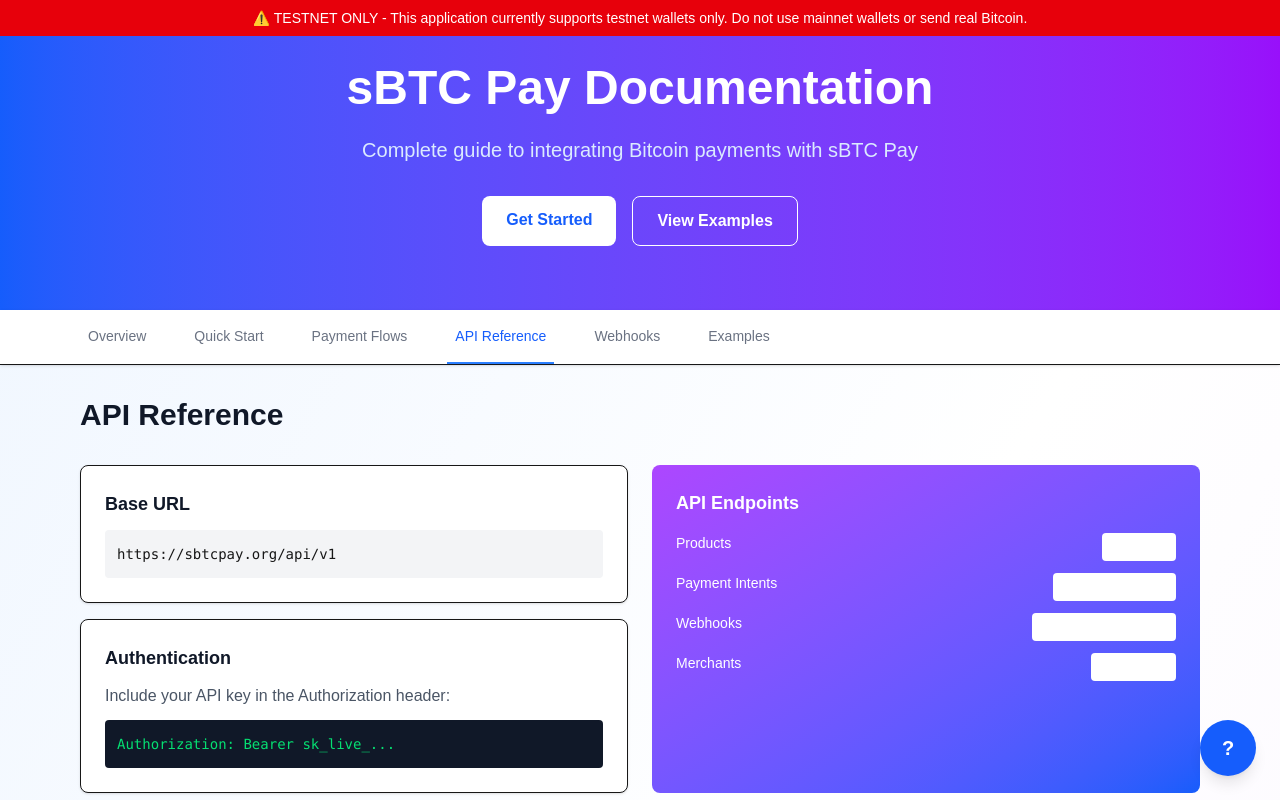
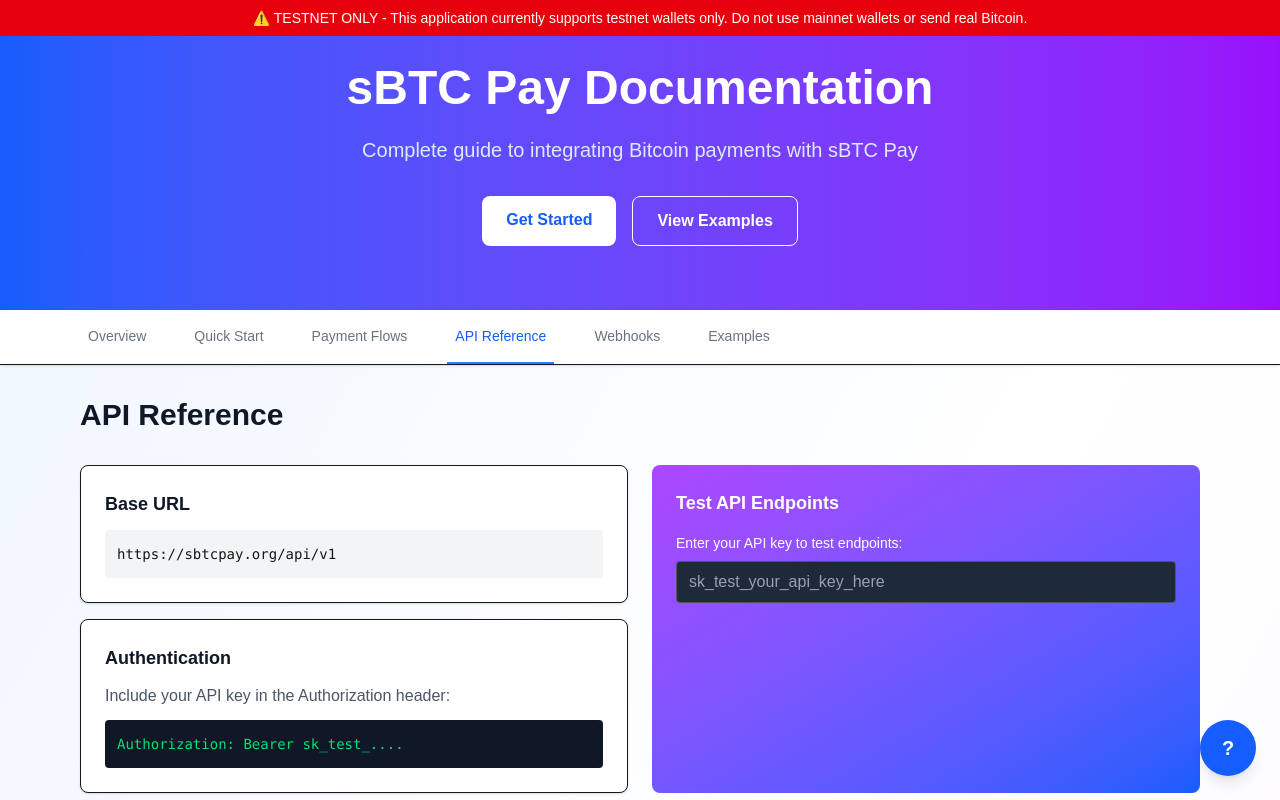
Before and after one commit to STX-CITY/sbtc-pay, a Next.js app: page /docs in a window 1280 px wide. Both pictures are taken after a click on the button "API Reference". Shown: the top 800 px of the page. Built offline with nearby package versions, Linux system fonts and the light colour scheme.

Commit message:
add real api call

```diff
--- a/src/app/dashboard/layout.tsx
+++ b/src/app/dashboard/layout.tsx
@@ -61,6 +61,12 @@ function DashboardNavigation({ children }: { children: ReactNode }) {
               >
                 Settings
               </Link>
+              <Link
+                href="/docs"
+                className="text-gray-600 hover:text-gray-900"
+              >
+                Docs
+              </Link>
               <button
                 onClick={handleLogout}
                 className="bg-red-500 text-white px-4 py-2 rounded hover:bg-red-600"
--- a/src/app/docs/page.tsx
+++ b/src/app/docs/page.tsx
@@ -7,6 +7,12 @@ import { PaymentComparison } from '@/components/docs/payment-comparison';
 export default function DocsPage() {
   const [activeTab, setActiveTab] = useState('overview');
   const [activeFlow, setActiveFlow] = useState('merchant');
+
+  // API Testing state
+  const [apiKey, setApiKey] = useState('');
+  const [testingApi, setTestingApi] = useState<string | null>(null);
+  const [apiResponse, setApiResponse] = useState<any>(null);
+  const [apiError, setApiError] = useState<string | null>(null);
 
   const codeSnippets = {
     nextjsSetup: `// pages/api/products/create.js
@@ -273,6 +279,71 @@ app.post('/webhooks/sbtc', express.raw({type: 'application/json'}), (req, res) =
 
   res.status(200).send('OK');
 });`
+  };
+
+  const testApiEndpoint = async (endpoint: string, method: string, sampleData?: any) => {
+    if (!apiKey) {
+      setApiError('Please enter your API key first');
+      return;
+    }
+
+    setTestingApi(endpoint);
+    setApiResponse(null);
+    setApiError(null);
+
+    try {
+      // Use the actual API base URL - adjust this to match your real API
+      const baseUrl = window.location.origin; // Use current domain
+      const url = `${baseUrl}/api/v1${endpoint}`;
+
+      const options: RequestInit = {
+        method,
+        headers: {
+          'Authorization': `Bearer ${apiKey}`,
+          'Content-Type': 'application/json',
+        }
+      };
+
+      if (sampleData && (method === 'POST' || method === 'PUT')) {
+        options.body = JSON.stringify(sampleData);
+      }
+
+      const response = await fetch(url, options);
+
+      // Handle different content types
+      const contentType = response.headers.get('content-type');
+      let data;
+
+      if (contentType && contentType.includes('application/json')) {
+        data = await response.json();
+      } else {
+        const text = await response.text();
+        data = { message: text || `HTTP ${response.status}` };
+      }
+
+      // Set response data whether success or error - let users see real API responses
+      setApiResponse({
+        status: response.status,
+        statusText: response.statusText,
+        ok: response.ok,
+        data: data
+      });
+
+      // Only set error for network/parsing issues, not HTTP errors
+      if (!response.ok && data.error) {
+        setApiError(`${response.status}: ${data.error.message || data.message || response.statusText}`);
+      }
+
+    } catch (error) {
+      // Network or parsing errors
+      if (error instanceof TypeError && error.message.includes('fetch')) {
+        setApiError('Network error: Could not connect to API. Make sure the server is running.');
+      } else {
+        setApiError(error instanceof Error ? error.message : 'Failed to call API');
+      }
+    } finally {
+      setTestingApi(null);
+    }
   };
 
   return (
@@ -680,30 +751,46 @@ app.post('/webhooks/sbtc', express.raw({type: 'application/json'}), (req, res) =
                   <h3 className="text-lg font-semibold mb-3 text-gray-900">Authentication</h3>
                   <p className="text-gray-600 mb-3">Include your API key in the Authorization header:</p>
                   <div className="bg-gray-900 rounded p-3">
-                    <code className="text-green-400 text-sm">Authorization: Bearer sk_live_...</code>
+                    <code className="text-green-400 text-sm">Authorization: Bearer sk_test_....</code>
                   </div>
                 </div>
               </div>
 
               <div className="bg-gradient-to-br from-purple-500 to-blue-600 rounded-lg p-6 text-white">
-                <h3 className="text-lg font-semibold mb-4">API Endpoints</h3>
-                <div className="space-y-3 text-sm">
-                  <div className="flex justify-between">
-                    <span>Products</span>
-                    <span className="bg-white bg-opacity-20 px-2 py-1 rounded">/products</span>
+                <h3 className="text-lg font-semibold mb-4">Test API Endpoints</h3>
+                <div className="space-y-4">
+                  <div>
+                    <label className="block text-sm font-medium mb-2">Enter your API key to test endpoints:</label>
+                    <input
+                      type="password"
+                      value={apiKey}
+                      onChange={(e) => setApiKey(e.target.value)}
+                      placeholder="sk_test_your_api_key_here"
+                      className="w-full px-3 py-2 bg-gray-800 rounded border border-gray-600 text-white placeholder-gray-400 focus:outline-none focus:ring-2 focus:ring-blue-400 focus:border-blue-400"
+                    />
                   </div>
-                  <div className="flex justify-between">
-                    <span>Payment Intents</span>
-                    <span className="bg-white bg-opacity-20 px-2 py-1 rounded">/payment_intents</span>
+
+                  {apiError && (
+                    <div className="bg-red-500 bg-opacity-30 border border-red-300 text-red-100 px-3 py-2 rounded text-sm">
+                      {apiError}
                     </div>
-                  <div className="flex justify-between">
-                    <span>Webhooks</span>
-                    <span className="bg-white bg-opacity-20 px-2 py-1 rounded">/webhook_endpoints</span>
+                  )}
+
+                  {apiResponse && (
+                    <div className={`${apiResponse.ok ? 'bg-green-500' : 'bg-orange-500'} bg-opacity-30 border ${apiResponse.ok ? 'border-green-300' : 'border-orange-300'} rounded p-3`}>
+                      <div className="flex items-center justify-between mb-2">
+                        <h4 className={`${apiResponse.ok ? 'text-green-100' : 'text-orange-100'} font-medium text-sm`}>
+                          API Response:
+                        </h4>
+                        <span className={`text-xs px-2 py-1 rounded ${apiResponse.ok ? 'bg-green-400 text-green-900' : 'bg-orange-400 text-orange-900'}`}>
+                          {apiResponse.status} {apiResponse.statusText}
+                        </span>
                       </div>
-                  <div className="flex justify-between">
-                    <span>Merchants</span>
-                    <span className="bg-white bg-opacity-20 px-2 py-1 rounded">/merchants</span>
+                      <pre className={`${apiResponse.ok ? 'text-green-100' : 'text-orange-100'} text-xs overflow-x-auto`}>
+                        {JSON.stringify(apiResponse.data, null, 2)}
+                      </pre>
                     </div>
+                  )}
                 </div>
               </div>
             </div>
@@ -715,6 +802,12 @@ app.post('/webhooks/sbtc', express.raw({type: 'application/json'}), (req, res) =
                   endpoint: '/products',
                   title: 'Create Product',
                   description: 'Create a new product for sale',
+                  sampleData: {
+                    name: "Premium Plan",
+                    description: "Monthly subscription",
+                    price_usd: 29.99,
+                    images: ["https://example.com/image.jpg"]
+                  },
                   example: {
                     request: `{
   "name": "Premium Plan",
@@ -732,10 +825,36 @@ app.post('/webhooks/sbtc', express.raw({type: 'application/json'}), (req, res) =
                   }
                 },
                 {
+                  method: 'GET',
+                  endpoint: '/products',
+                  title: 'List Products',
+                  description: 'Retrieve all your products',
+                  example: {
+                    request: `// GET /products?limit=10`,
+                    response: `{
+  "data": [
+    {
+      "id": "prod_123",
+      "name": "Premium Plan",
+      "price_usd": 29.99,
+      "active": true
+    }
+  ],
+  "has_more": false
+}`
+                  }
+                },
+                {
                   method: 'POST',
                   endpoint: '/payment_intents',
                   title: 'Create Payment Intent',
                   description: 'Create a payment intent for checkout',
+                  sampleData: {
+                    amount: 2999,
+                    currency: "usd",
+                    product_id: "prod_123",
+                    customer_email: "user@example.com"
+                  },
                   example: {
                     request: `{
   "amount": 2999,
@@ -753,26 +872,14 @@ app.post('/webhooks/sbtc', express.raw({type: 'application/json'}), (req, res) =
                   }
                 },
                 {
-                  method: 'GET',
-                  endpoint: '/products/:id',
-                  title: 'Get Product',
-                  description: 'Retrieve a single product by ID',
-                  example: {
-                    request: `// GET /products/prod_123`,
-                    response: `{
-  "id": "prod_123",
-  "name": "Premium Plan",
-  "description": "Monthly subscription",
-  "price_usd": 29.99,
-  "active": true
-}`
-                  }
-                },
-                {
                   method: 'POST',
                   endpoint: '/webhook_endpoints',
                   title: 'Create Webhook Endpoint',
                   description: 'Register a webhook endpoint',
+                  sampleData: {
+                    url: "https://yoursite.com/webhooks",
+                    events: ["payment_intent.succeeded", "payment_intent.failed"]
+                  },
                   example: {
                     request: `{
   "url": "https://yoursite.com/webhooks",
@@ -789,6 +896,7 @@ app.post('/webhooks/sbtc', express.raw({type: 'application/json'}), (req, res) =
               ].map((api, index) => (
                 <div key={index} className="bg-white rounded-lg shadow-sm border overflow-hidden">
                   <div className="bg-gray-50 px-6 py-4 border-b">
+                    <div className="flex items-center justify-between">
                       <div className="flex items-center space-x-3">
                         <span className={`px-2 py-1 text-xs font-medium rounded ${
                           api.method === 'POST' ? 'bg-green-100 text-green-600' :
@@ -799,8 +907,26 @@ app.post('/webhooks/sbtc', express.raw({type: 'application/json'}), (req, res) =
                         </span>
                         <code className="text-sm">{api.endpoint}</code>
                       </div>
-                    <h3 className="font-semibold mt-2">{api.title}</h3>
+
+                      {/* Try It Button */}
+                      <button
+                        onClick={() => testApiEndpoint(api.endpoint, api.method, api.sampleData)}
+                        disabled={testingApi === api.endpoint || !apiKey}
+                        className={`px-4 py-2 text-sm font-medium rounded transition-colors ${
+                          testingApi === api.endpoint
+                            ? 'bg-gray-300 text-gray-600 cursor-not-allowed'
+                            : apiKey
+                            ? 'bg-blue-600 text-white hover:bg-blue-700'
+                            : 'bg-gray-300 text-gray-500 cursor-not-allowed'
+                        }`}
+                      >
+                        {testingApi === api.endpoint ? 'Testing...' : 'Try It'}
+                      </button>
+                    </div>
+                    <div className="mt-2">
+                      <h3 className="font-semibold">{api.title}</h3>
                       <p className="text-gray-600 text-sm">{api.description}</p>
+                    </div>
                   </div>
                   <div className="p-6">
                     <div className="grid md:grid-cols-2 gap-4">
```
Lines whose indentation alone changed are shown as unchanged.
